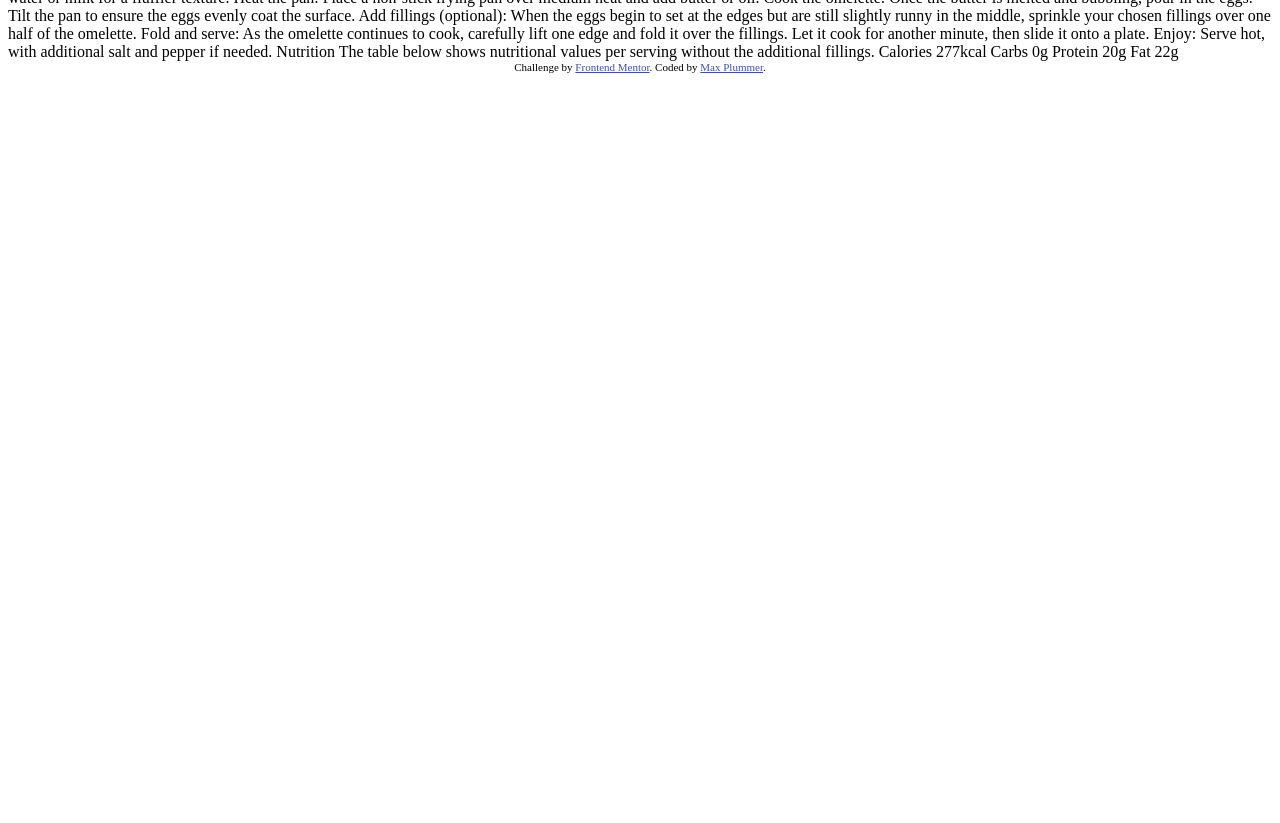
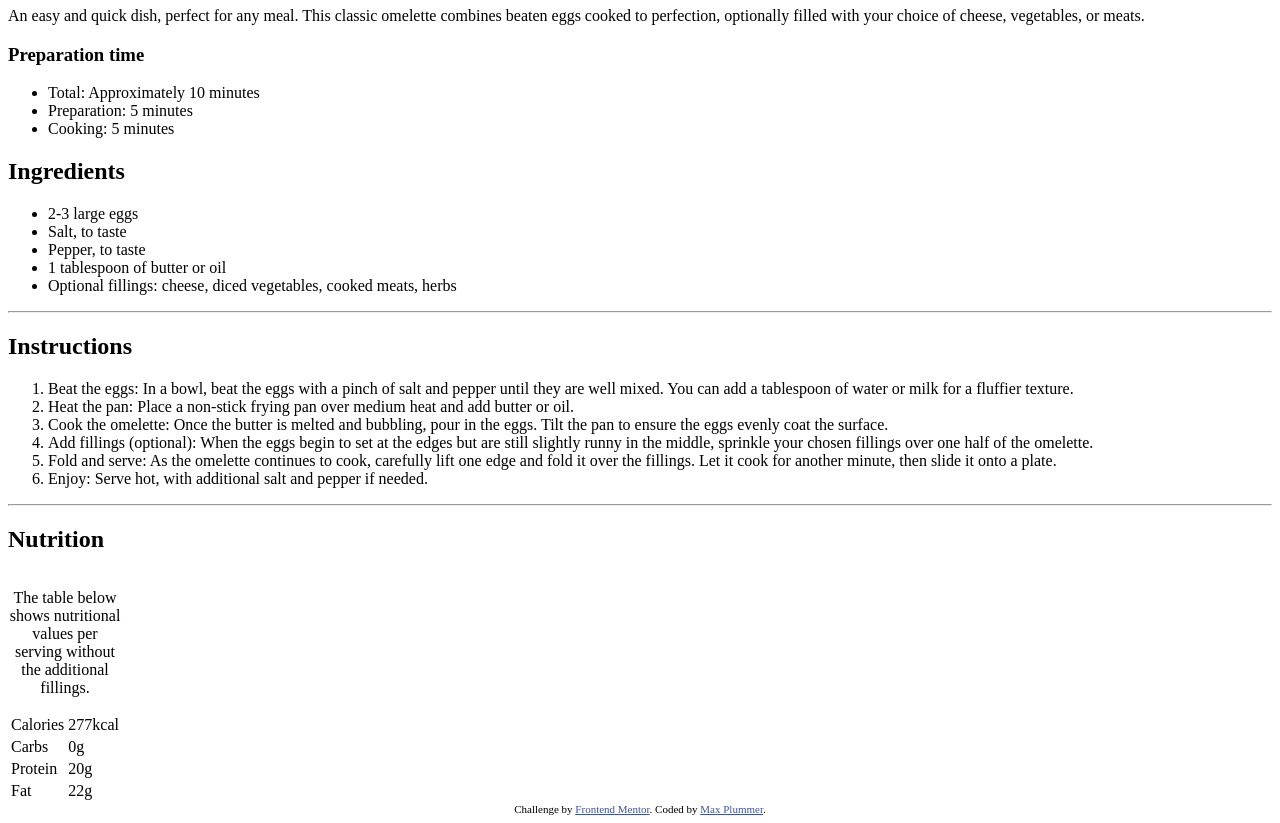
Before and after one commit to MaxPlummer/omelette-recipe-page, a plain HTML site: page index.html in a window 1280 px wide. Shown: the part 73-896 px from the top of the page. Before the commit the page ends 800 px from the top, so only its background shows below. Drawn offline with Linux system fonts and the light colour scheme.

Commit message:
Created html structure

```diff
--- a/index.html
+++ b/index.html
@@ -1,69 +1,112 @@
-<!DOCTYPE html>
+<!doctype html>
 <html lang="en">
   <head>
-  <meta charset="UTF-8">
-  <meta name="viewport" content="width=device-width, initial-scale=1.0">
-  <link rel="icon" type="image/png" sizes="32x32" href="./assets/images/favicon-32x32.png">
-  <link href="./style.css" rel="stylesheet">
-  <title>Frontend Mentor | Recipe page</title>
+    <meta charset="UTF-8" />
+    <meta name="viewport" content="width=device-width, initial-scale=1.0" />
+    <link
+      rel="icon"
+      type="image/png"
+      sizes="32x32"
+      href="./assets/images/favicon-32x32.png"
+    />
+    <link href="./style.css" rel="stylesheet" />
+    <title>Frontend Mentor | Omelette Recipe page</title>
   </head>
   <body>
+    <!-- img src="./assets/images/image-omelette.jpeg" -->
 
-  Simple Omelette Recipe
+    <h1>Simple Omelette Recipe</h1>
+    <p>
+      An easy and quick dish, perfect for any meal. This classic omelette
+      combines beaten eggs cooked to perfection, optionally filled with your
+      choice of cheese, vegetables, or meats.
+    </p>
 
-  An easy and quick dish, perfect for any meal. This classic omelette combines beaten eggs cooked
-  to perfection, optionally filled with your choice of cheese, vegetables, or meats.
+    <h3>Preparation time</h3>
+    <ul>
+      <li>Total: Approximately 10 minutes</li>
+      <li>Preparation: 5 minutes</li>
+      <li>Cooking: 5 minutes</li>
+    </ul>
 
-  Preparation time
+    <h2>Ingredients</h2>
+    <ul>
+      <li>2-3 large eggs</li>
+      <li>Salt, to taste</li>
+      <li>Pepper, to taste</li>
+      <li>1 tablespoon of butter or oil</li>
+      <li>Optional fillings: cheese, diced vegetables, cooked meats, herbs</li>
+    </ul>
 
-  Total: Approximately 10 minutes
-  Preparation: 5 minutes
-  Cooking: 5 minutes
+    <hr />
 
-  Ingredients
+    <h2>Instructions</h2>
+    <ol>
+      <li>
+        Beat the eggs: In a bowl, beat the eggs with a pinch of salt and pepper
+        until they are well mixed. You can add a tablespoon of water or milk for
+        a fluffier texture.
+      </li>
 
-  2-3 large eggs
-  Salt, to taste
-  Pepper, to taste
-  1 tablespoon of butter or oil
-  Optional fillings: cheese, diced vegetables, cooked meats, herbs
+      <li>
+        Heat the pan: Place a non-stick frying pan over medium heat and add
+        butter or oil.
+      </li>
 
-  Instructions
+      <li>
+        Cook the omelette: Once the butter is melted and bubbling, pour in the
+        eggs. Tilt the pan to ensure the eggs evenly coat the surface.
+      </li>
 
-  Beat the eggs: In a bowl, beat the eggs with a pinch of salt and pepper until they are well mixed.
-  You can add a tablespoon of water or milk for a fluffier texture.
+      <li>
+        Add fillings (optional): When the eggs begin to set at the edges but are
+        still slightly runny in the middle, sprinkle your chosen fillings over
+        one half of the omelette.
+      </li>
 
-  Heat the pan: Place a non-stick frying pan over medium heat and add butter or oil.
+      <li>
+        Fold and serve: As the omelette continues to cook, carefully lift one
+        edge and fold it over the fillings. Let it cook for another minute, then
+        slide it onto a plate.
+      </li>
 
-  Cook the omelette: Once the butter is melted and bubbling, pour in the eggs. Tilt the pan to ensure
-  the eggs evenly coat the surface.
+      <li>Enjoy: Serve hot, with additional salt and pepper if needed.</li>
+    </ol>
 
-  Add fillings (optional): When the eggs begin to set at the edges but are still slightly runny in the
-  middle, sprinkle your chosen fillings over one half of the omelette.
+    <hr />
 
-  Fold and serve: As the omelette continues to cook, carefully lift one edge and fold it over the
-  fillings. Let it cook for another minute, then slide it onto a plate.
+    <h2>Nutrition</h2>
+    <table>
+      <caption>
+        <p>
+          The table below shows nutritional values per serving without the
+          additional fillings.
+        </p>
+      </caption>
 
-  Enjoy: Serve hot, with additional salt and pepper if needed.
-
-  Nutrition
-
-  The table below shows nutritional values per serving without the additional fillings.
-
-  Calories
-  277kcal
-
-  Carbs
-  0g
-
-  Protein
-  20g
-
-  Fat
-  22g
+      <tbody>
+        <tr>
+          <td>Calories</td>
+          <td>277kcal</td>
+        </tr>
+        <tr>
+          <td>Carbs</td>
+          <td>0g</td>
+        </tr>
+        <tr>
+          <td>Protein</td>
+          <td>20g</td>
+        </tr>
+        <tr>
+          <td>Fat</td>
+          <td>22g</td>
+        </tr>
+      </tbody>
+    </table>
 
     <footer class="attribution">
-    Challenge by <a href="https://www.frontendmentor.io?ref=challenge">Frontend Mentor</a>.
+      Challenge by
+      <a href="https://www.frontendmentor.io?ref=challenge">Frontend Mentor</a>.
       Coded by <a href="https://github.com/MaxPlummer">Max Plummer</a>.
     </footer>
   </body>
```
Lines whose indentation alone changed are shown as unchanged.
